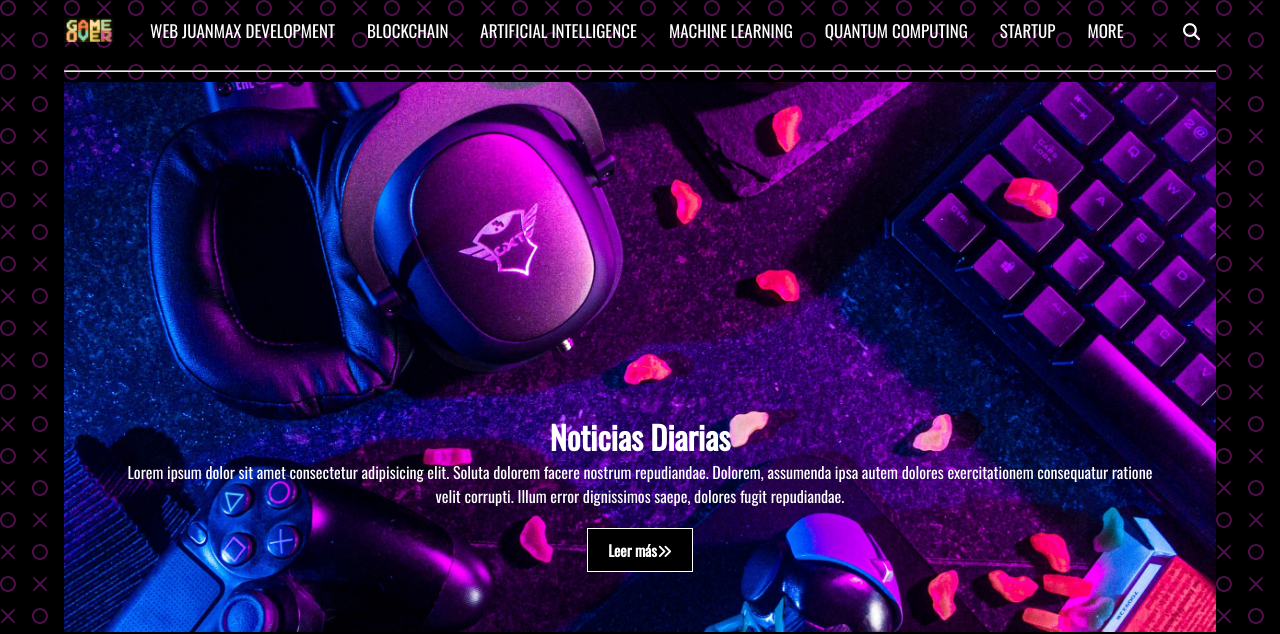
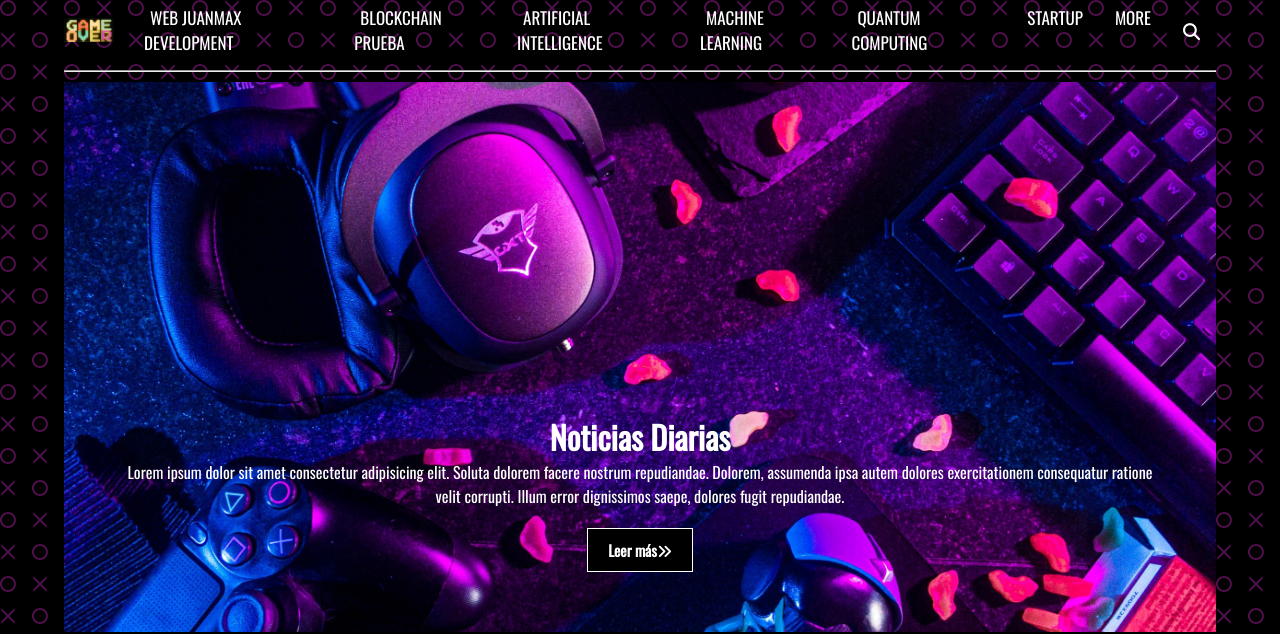
Before and after one commit to JADER124/PaginaHTML, a plain HTML site: page index.html in a window 1280 px wide. Shown: the top 634 px of the page. Drawn offline with nearby package versions, Linux system fonts and the light colour scheme.

Commit message:
comentario

```diff
--- a/index.html
+++ b/index.html
@@ -36,7 +36,7 @@
             <a href="#">WEB JUANMAX DEVELOPMENT</a>
           </li>
           <li>
-            <a href="#">BLOCKCHAIN</a>
+            <a href="#">BLOCKCHAIN PRUEBA </a>
           </li>
           <li>
             <a href="#">ARTIFICIAL INTELLIGENCE</a>
```
